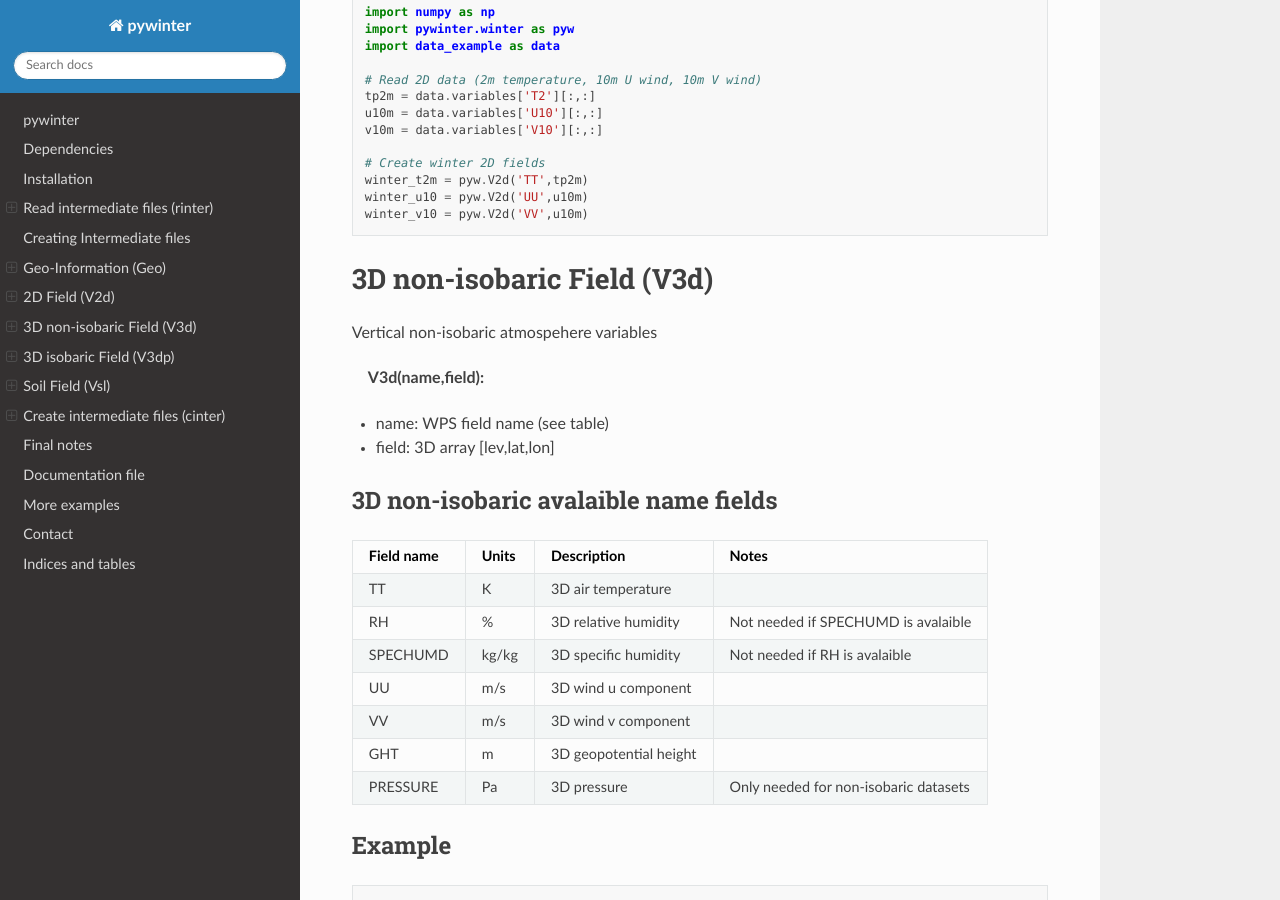
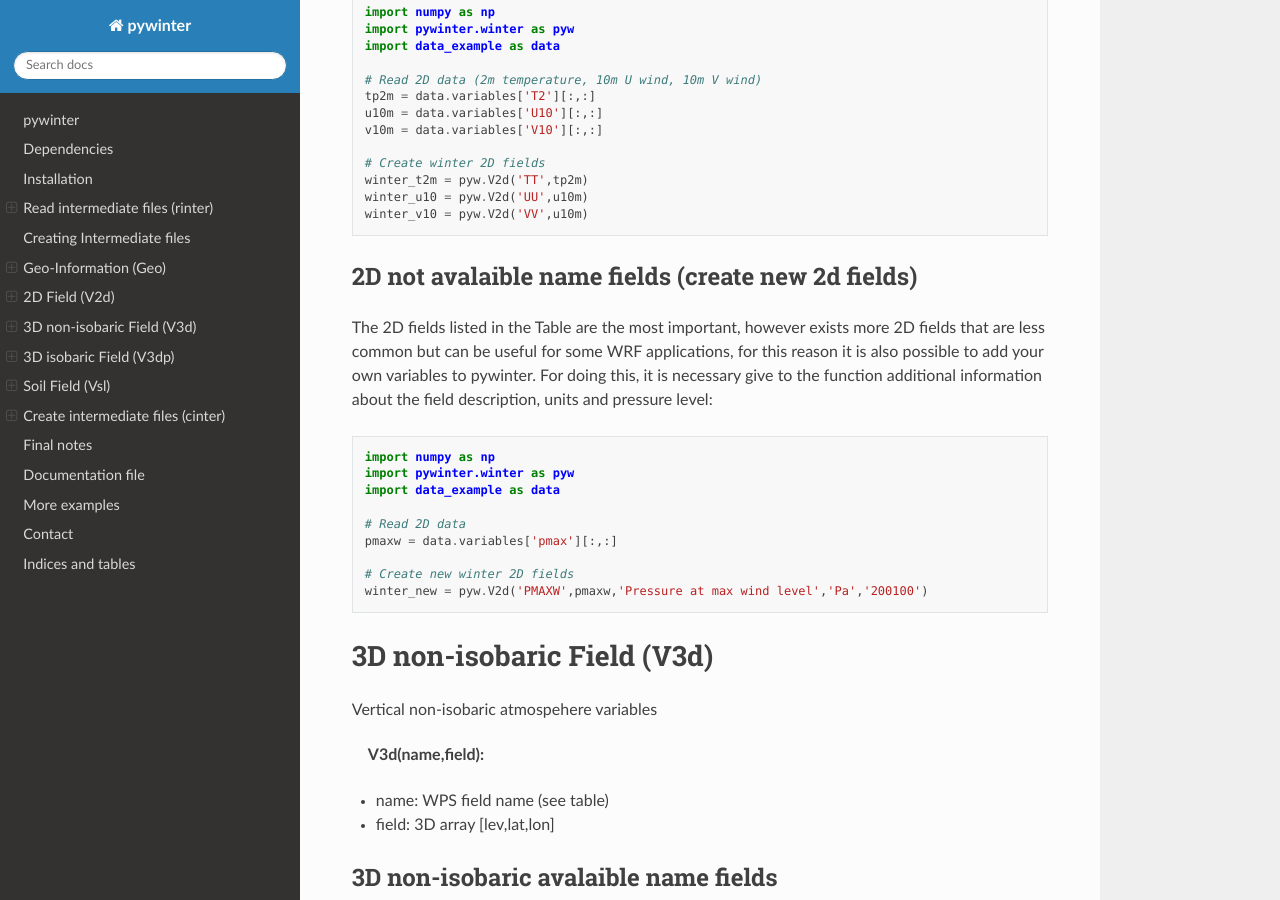
Before and after one commit to dniloash/Pywinter, a Sphinx documentation site: the page built from rtdoc/source/index.rst, in a window 1280 px wide and 900 px high, scrolled down 5022 px. Built offline with Sphinx 7.4.7 and the Read the Docs theme 2.0.0, drawn with Linux system fonts in a browser that asks for light colours.

Commit message:
rtdoc index update

```diff
--- a/rtdoc/source/index.rst
+++ b/rtdoc/source/index.rst
@@ -239,6 +239,25 @@ Example
 	winter_t2m = pyw.V2d('TT',tp2m)
 	winter_u10 = pyw.V2d('UU',u10m)
 	winter_v10 = pyw.V2d('VV',u10m)
+
+
+2D not avalaible name fields (create new 2d fields)
+-----------------------------------------------------
+
+The 2D fields listed in the Table are the most important, however exists more 2D fields that are less common but can be useful for some WRF applications, for this reason it is also possible to add your own variables to pywinter. For doing this, it is necessary give to the function additional information about the field description, units and pressure level:
+
+
+.. code-block:: python
+
+	import numpy as np
+	import pywinter.winter as pyw
+	import data_example as data
+
+	# Read 2D data
+	pmaxw = data.variables['pmax'][:,:]
+
+	# Create new winter 2D fields
+	winter_new = pyw.V2d('PMAXW',pmaxw,'Pressure at max wind level','Pa','200100')
 
 
 3D non-isobaric Field (V3d)
```
